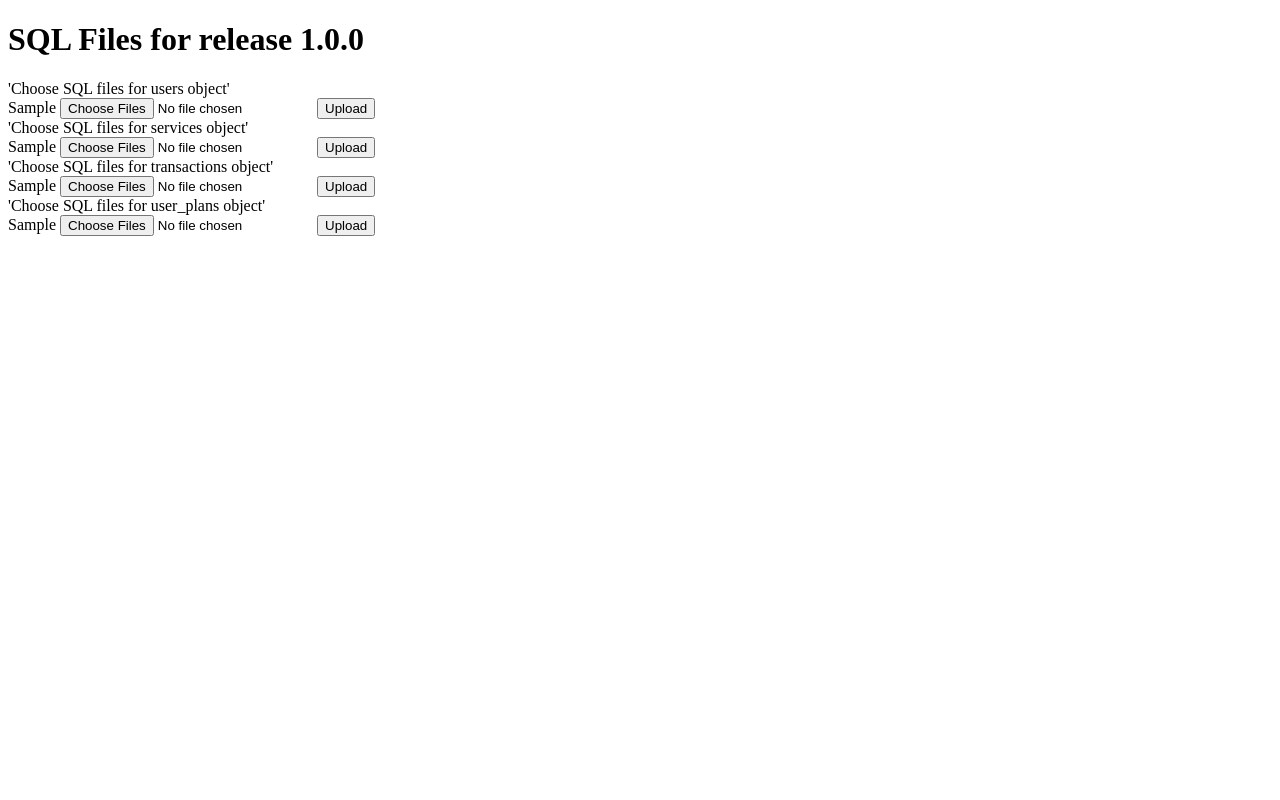
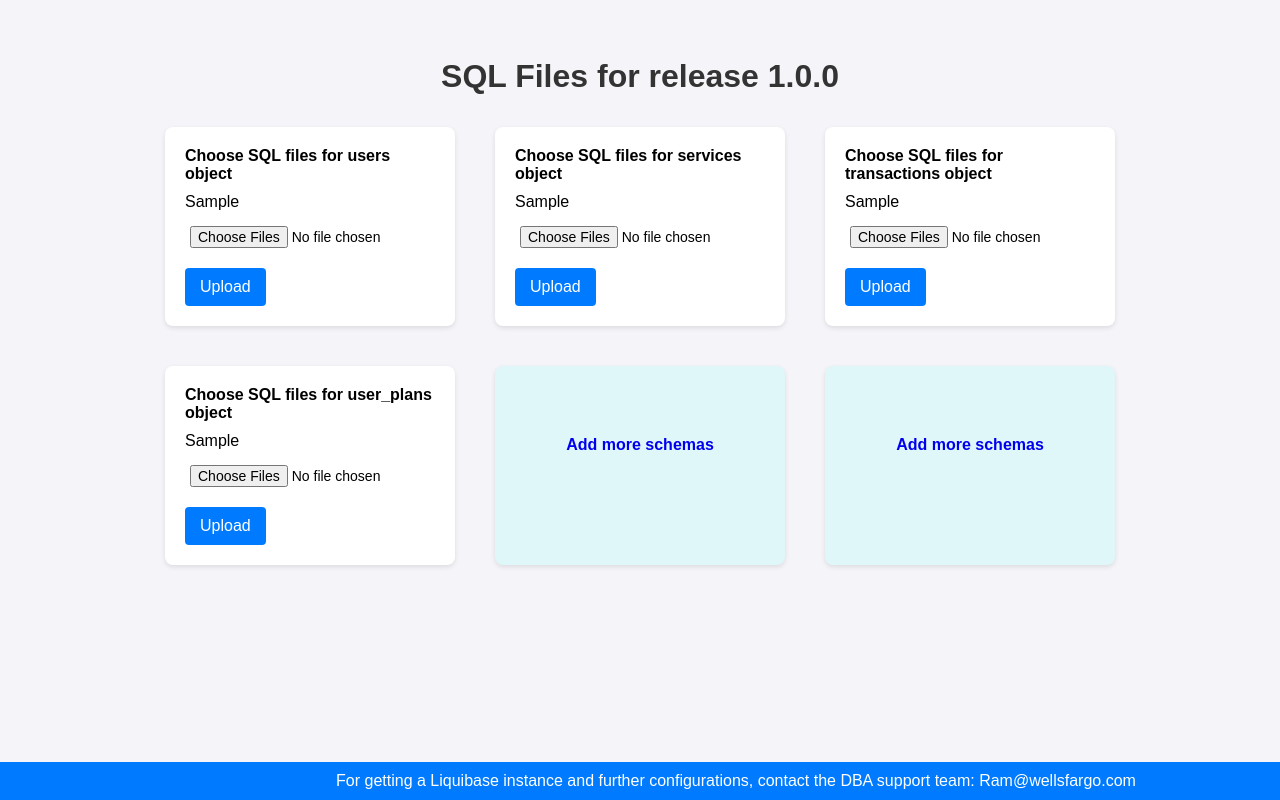
Before and after one commit to MuraliB123/db_automate, a Flask app: template templates/upload.html in a window 1280 px wide. Run offline with Flask 3, Linux system fonts and the light colour scheme; the template is opened without the code that fills it: most values are stand-ins (such as "Sample title", 1, 10 or a date in 2020).

Commit message:
front-end update

```diff
--- a/templates/upload.html
+++ b/templates/upload.html
@@ -3,37 +3,158 @@
 <head>
     <meta charset="UTF-8">
     <title>Liquibase Automation</title>
+    <style>
+        body {
+            font-family: Arial, sans-serif;
+            background-color: #f4f4f9;
+            margin: 0;
+            padding: 0;
+            display: flex;
+            flex-direction: column;
+            align-items: center;
+        }
+       .content {
+        padding-top: 3%;
+       }
+        h1 {
+            margin-top: 20px;
+            color: #333;
+        }
+
+        .form-container {
+            display: flex;
+            flex-wrap: wrap;
+            justify-content: center; /* Center the forms within the container */
+            gap: 20px; /* Space between the forms */
+            max-width: 80%; /* Optional: limit the max-width of the container */
+            margin-left: auto;
+            margin-right: auto;
+        }
+
+        form, .banner {
+            background: #fff;
+            padding: 20px;
+            margin: 10px; /* Margin between forms and banners */
+            border-radius: 8px;
+            box-shadow: 0 2px 5px rgba(0, 0, 0, 0.1);
+            width: 250px; /* Width of each form and banner */
+        }
+
+        form span, .banner span {
+            display: block;
+            margin-bottom: 10px;
+            font-weight: bold;
+        }
+
+        label {
+            display: block;
+            margin-bottom: 10px;
+        }
+
+        input[type="file"] {
+            display: block;
+            margin-bottom: 15px;
+            padding: 5px;
+            font-size: 14px;
+        }
+
+        input[type="submit"] {
+            background-color: #007BFF;
+            color: #fff;
+            border: none;
+            padding: 10px 15px;
+            font-size: 16px;
+            border-radius: 4px;
+            cursor: pointer;
+            transition: background-color 0.3s;
+        }
+
+        input[type="submit"]:hover {
+            background-color: #0056b3;
+        }
+
+        .banner {
+            background-color: #e0f7fa;
+            text-align: center;
+        }
+
+        .banner span {
+            color: #007BFF;
+            padding:50px;
+        }
+        .banner span a {
+            text-decoration: none;
+        }
+        .marquee-container {
+            position: fixed;
+            bottom: 0;
+            width: 100%;
+            background: #007BFF;
+            color: #fff;
+            text-align: center;
+            padding: 10px 0;
+            overflow: hidden;
+        }
+
+        .marquee-text {
+            display: inline-block;
+            white-space: nowrap;
+            animation: marquee 15s linear infinite;
+        }
+
+        @keyframes marquee {
+            0% { transform: translateX(100%); }
+            100% { transform: translateX(-100%); }
+        }
+    </style>
 </head>
 <body>
-    <h1>SQL Files for release 1.0.0</h1>
+<div class="content">
+   <center> <h1>SQL Files for release 1.0.0</h1></center>
 
+    <div class="form-container">
         <form action="/upload1" method="post" enctype="multipart/form-data">
-        <span>'Choose SQL files for users object'</span><br>
-        <label for="files"> {{ data1 }}</label>
-        <input type="file" id="files" name="files" accept=".sql" multiple>
+            <span>Choose SQL files for users object</span>
+            <label for="files1">{{ data1 }}</label>
+            <input type="file" id="files1" name="files" accept=".sql" multiple>
             <input type="submit" value="Upload">
         </form>
 
         <form action="/upload2" method="post" enctype="multipart/form-data">
-        <span>'Choose SQL files for services object'</span><br>
-        <label for="files"> {{ data2 }}</label>
-        <input type="file" id="files" name="files" accept=".sql" multiple>
+            <span>Choose SQL files for services object</span>
+            <label for="files2">{{ data2 }}</label>
+            <input type="file" id="files2" name="files" accept=".sql" multiple>
             <input type="submit" value="Upload">
         </form>
 
         <form action="/upload3" method="post" enctype="multipart/form-data">
-        <span>'Choose SQL files for transactions object'</span><br>
-        <label for="files"> {{  data3  }}</label>
-        <input type="file" id="files" name="files" accept=".sql" multiple>
+            <span>Choose SQL files for transactions object</span>
+            <label for="files3">{{ data3 }}</label>
+            <input type="file" id="files3" name="files" accept=".sql" multiple>
             <input type="submit" value="Upload">
         </form>
 
         <form action="/upload4" method="post" enctype="multipart/form-data">
-        <span>'Choose SQL files for user_plans object'</span><br>
-        <label for="files"> {{   data4  }}</label>
-        <input type="file" id="files" name="files" accept=".sql" multiple>
+            <span>Choose SQL files for user_plans object</span>
+            <label for="files4">{{ data4 }}</label>
+            <input type="file" id="files4" name="files" accept=".sql" multiple>
             <input type="submit" value="Upload">
         </form>
 
+        <!-- Banner Notes -->
+        <div class="banner">
+            <span><a href="#">Add more schemas</a></span>
+        </div>
+
+        <div class="banner">
+            <span><a href="#">Add more schemas</a></span>
+        </div>
+    </div>
+</div>
+
+<div class="marquee-container">
+    <div class="marquee-text"> For getting a Liquibase instance and further configurations, contact the DBA support team: Ram@wellsfargo.com </div>
+</div>
+
 </body>
 </html>
```
Lines whose indentation alone changed are shown as unchanged.
